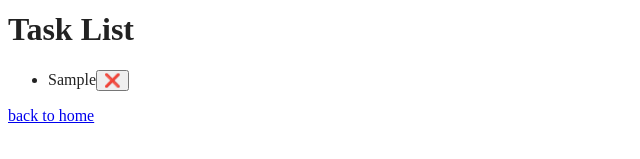
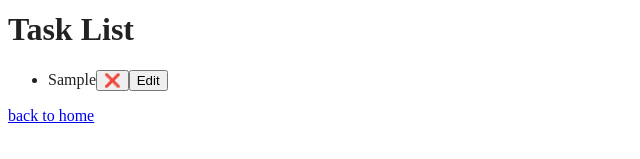
Before and after one commit to HseinKt/Todo-list, a React (Vite) app: page /todo in a window 1280 px wide. Both pictures are taken after typing "Sample" into the empty fields and a click on the button "ADD". Shown: the part 145-304 px from the top of the page, without its empty margins (0-640 px from the left). Built offline with nearby package versions, Linux system fonts and the light colour scheme.

Commit message:
Added editTask successfully

```diff
--- a/src/components/TaskList.jsx
+++ b/src/components/TaskList.jsx
@@ -1,17 +1,51 @@
-import React from "react";
+import React, { useState } from "react";
 
 const TaskList = React.memo((props) => {
+    const [editIndex, setEditIndex] = useState(null);
+    const [newText, setNewText] = useState("");
+
     return (
         <>
             <h1>Task List</h1>
             <ul>
                 {props.tasks.map((task,index)=> (
+
                     <li key={index}>
-                        {/* We use stopPropagation() in event handling when we want to prevent an event from bubbling up the DOM tree, meaning it stops the event from being triggered on parent elements.*/}
-                        {task.text}
-                        <button onClick={(e) => {e.stopPropagation() ;props.deleteTask(index)}}>
-                            ❌
-                        </button>
+                        {editIndex === index ? (
+                            <form action="">
+                                <input
+                                    type="text"
+                                    value={newText}
+                                    onChange={(e) => {setNewText(e.target.value)}}
+                                />
+                                <button onClick={(e) => {
+                                    e.stopPropagation();
+                                    if(newText === "") {
+                                        return;
+                                    };
+                                    props.editTask(index, newText),
+                                    setEditIndex(null),
+                                    setNewText("")
+                                }}>
+                                    Save
+                                </button>
+                                <button onClick={() => {setNewText(""), setEditIndex(null)}}>
+                                    Cancel
+                                </button>
+                            </form>
+                        ):
+                        (
+                            <>
+                                {/* We use stopPropagation() in event handling when we want to prevent an event from bubbling up the DOM tree, meaning it stops the event from being triggered on parent elements.*/}
+                                {task.text}
+                                <button onClick={(e) => {e.stopPropagation() ;props.deleteTask(index)}}>
+                                    ❌
+                                </button>
+                                <button onClick={() => setEditIndex(index)}>
+                                    Edit
+                                </button>
+                            </>
+                        )}
                     </li>
                 ))}
             </ul>
--- a/src/hooks/TaskContext.jsx
+++ b/src/hooks/TaskContext.jsx
@@ -33,8 +33,14 @@ export function TaskProvider({children}) {
         setTasks(newTasks);
     };
 
+    const editTask = (index, newText) =>{
+        const newTasks = [...tasks];
+        newTasks[index].text = newText;
+        setTasks(newTasks);
+    };
+
     return (
-        <TaskContext.Provider value={{tasks,addTask,deleteTask,toggleTask}}>
+        <TaskContext.Provider value={{tasks,addTask,deleteTask,editTask,toggleTask}}>
             {children}
         </TaskContext.Provider>
     )
--- a/src/pages/Todo.jsx
+++ b/src/pages/Todo.jsx
@@ -5,16 +5,16 @@ import TaskList from "../components/TaskList";
 import { TaskContext } from "../hooks/TaskContext";
 
 const Todo = () => {
-    const { tasks, addTask, deleteTask, toggleTask } = useContext(TaskContext);
+    const { tasks, addTask, deleteTask, editTask } = useContext(TaskContext);
 
     return (
         <div className="to-do-list">
             <h1>To-Do List </h1>
             {/* <p>here will be able to add and remove the lists</p> */}
             <TaskInput addTask={addTask}/>
-            <TaskList tasks={tasks} toggleTask={toggleTask} deleteTask={deleteTask}/>
+            <TaskList tasks={tasks} editTask={editTask} deleteTask={deleteTask}/>
 
-            {console.log(tasks.text)}
+            {/* {console.log(tasks.text)} */}
             <Link to="/" >
                 back to home
             </Link>
```
